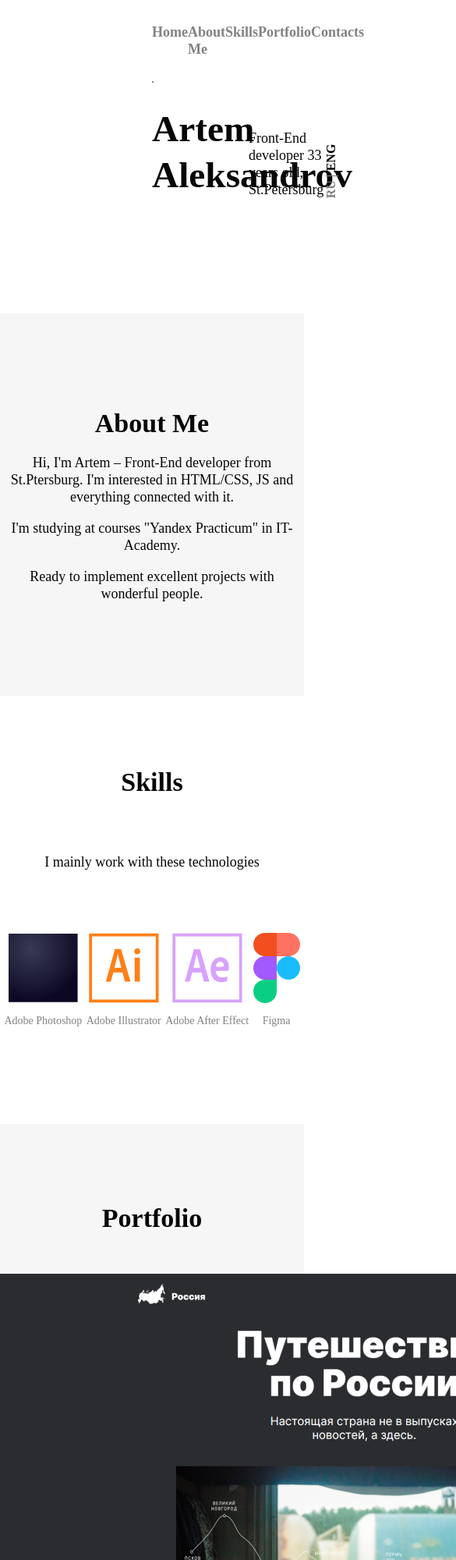
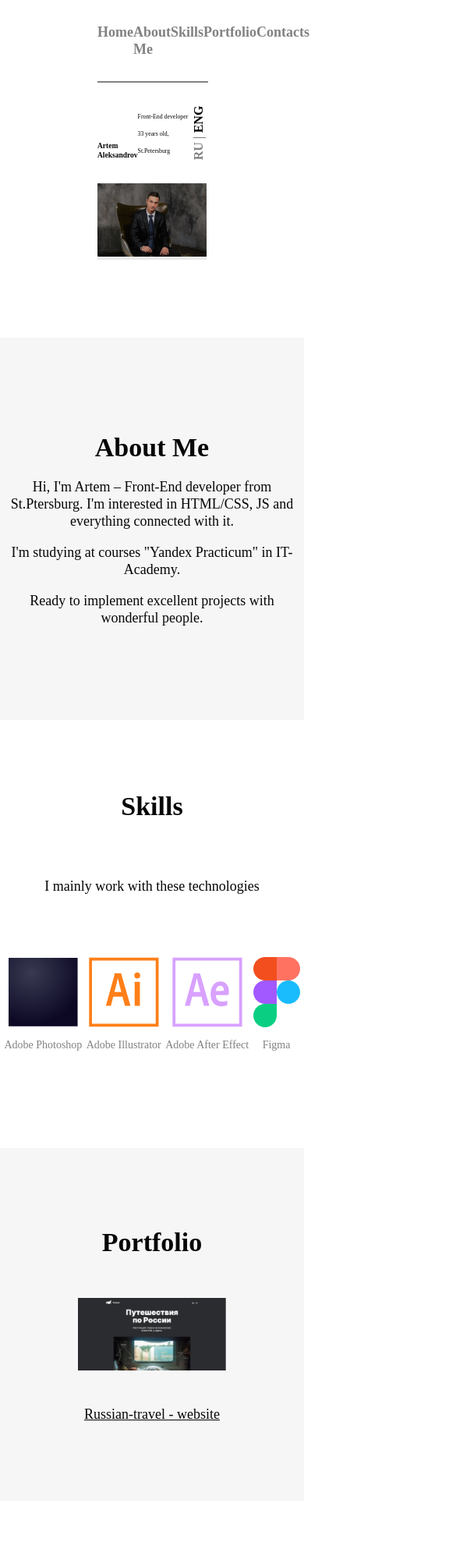
Before and after one commit to ARTALEAL/portfolio, a plain HTML site: page index.html in a window 390 px wide. Shown: the top 2000 px of the page at 78% size, 585 px wide, since content can reach past the window. Drawn offline with Linux system fonts and the light colour scheme.

Commit message:
adaptive50%

```diff
--- a/blocks/author/__name/author__name.css
+++ b/blocks/author/__name/author__name.css
@@ -8,3 +8,10 @@
   font-weight: bolder;
   color: #070707;
 }
+
+@media screen and (max-width: 1200px) {
+  .author__name {
+    font-size: 2.44vw;
+    line-height: 3vw;
+  }
+}
--- a/blocks/author/__skills/author__skills.css
+++ b/blocks/author/__skills/author__skills.css
@@ -6,3 +6,9 @@
   line-height: 22px;
   color: #070707;
 }
+
+@media screen and (max-width:1200px) {
+  .author__skills {
+    font-size: 2vw;
+  }
+}
--- a/blocks/author/author.css
+++ b/blocks/author/author.css
@@ -3,3 +3,9 @@
   margin: auto;
   margin-top: 30px;
 }
+
+@media screen and (max-width: 968px) {
+  .author {
+    width: calc(100% - 2*125px);
+  }
+}
--- a/blocks/header/header.css
+++ b/blocks/header/header.css
@@ -3,3 +3,9 @@
   margin: auto;
   margin-top: 30px;
 }
+
+@media screen and (max-width: 968px) {
+  .header {
+    width: calc(100% - 2*125px);
+  }
+}
--- a/blocks/portfolio/__image-link/portfolio__image-link.css
+++ b/blocks/portfolio/__image-link/portfolio__image-link.css
@@ -1,6 +1,6 @@
 .portfolio__image-link {
   display: block;
-  max-width: 936px;
+  max-width: 48.75vw;
   margin: auto;
   background-color: #000;
   position: relative;
@@ -13,8 +13,8 @@
   opacity: 0;
   position: absolute;
   top: 0;
-  left: calc((100% - 936px) / 2);
-  max-width: 936px;
+  left: calc((100% - 48.75vw) / 2);
+  max-width: 48.75vw;
   bottom: 0;
   right: 0;
   transition: .5s ease-out;
--- a/blocks/portfolio/__image/portfolio__image.css
+++ b/blocks/portfolio/__image/portfolio__image.css
@@ -1,5 +1,6 @@
 .portfolio__image {
-  display: block;
+  display: flex;
   margin: auto;
   margin-top: 50px;
+  max-width: 48.75vw;
 }
--- a/blocks/skills/__logo-container/skills__logo-container.css
+++ b/blocks/skills/__logo-container/skills__logo-container.css
@@ -1,5 +1,6 @@
 .skills__logo-container {
   display: flex;
   justify-content: space-evenly;
+  flex-wrap: wrap;
   margin-top: 80px;
 }
```
